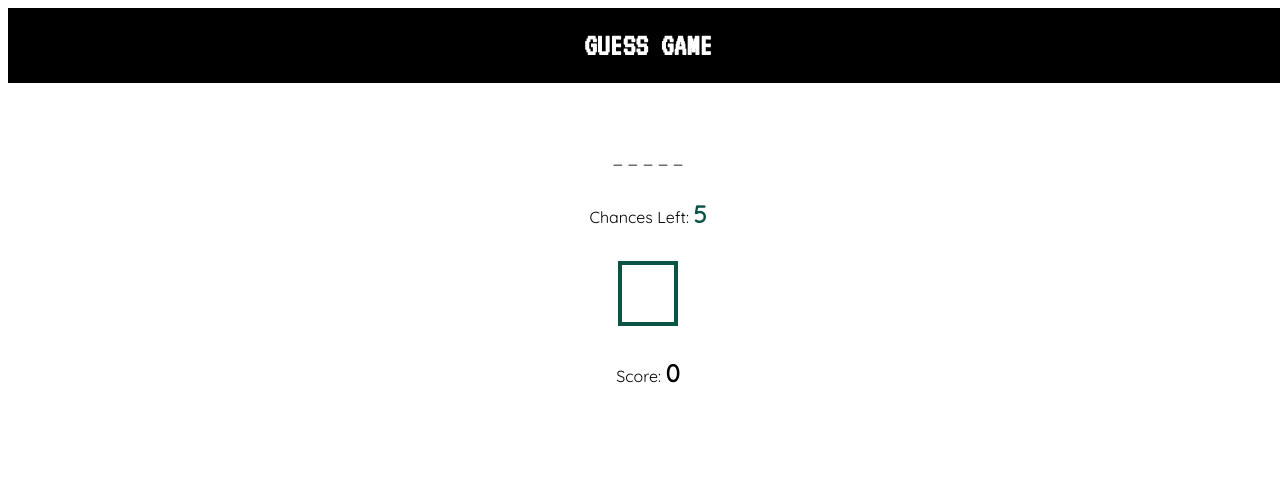
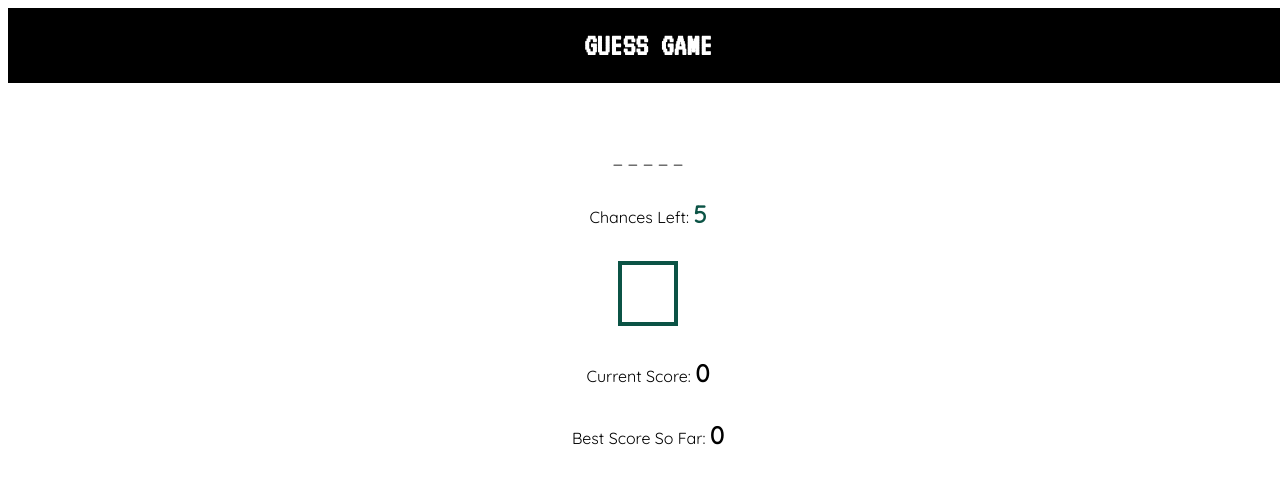
Before and after one commit to selmanbey/assignments, a plain HTML site: page week8/hangman.html in a window 1280 px wide. Drawn offline with nearby package versions, Linux system fonts and the light colour scheme.

Commit message:
new folder

```diff
--- a/week8/hangman.html
+++ b/week8/hangman.html
@@ -27,19 +27,22 @@
         <p id="notification"></p>
       </div>
       <div id="score_div">
-        <p>Score: <span class="score_board"></span></p>
+        <p>Current Score: <span class="score_board"></span></p>
+        <p>Best Score So Far: <span class="best_score_board"></span></p>
       </div>
     </div>
     <div class="gamewon">
       <p>YAY! YOU GOT IT!</p>
       <p class="word_revealed"></p>
       <p>Your current score is: <span class="score_board"></span></p>
+      <p>Best Score So Far: <span class="best_score_board"></span></p>
       <button class="continue">NEXT WORD PLEASE!</button>
     </div>
     <div class="gameoff">
-      <p id="gameover">BOO! YOU LOST!</p>
+      <p id="gameover">AH! YOU LOST!</p>
       <p class="word_revealed"></p>
       <p>Your score is: <span class="score_board"></span></p>
+      <p>Best Score So Far: <span class="best_score_board"></span></p>
       <button class="restart">WILL TRY AGAIN!</button>
     </div>
   </div>
--- a/week8/hangman.js
+++ b/week8/hangman.js
@@ -1,4 +1,8 @@
 $('document').ready( function() {
+
+
+  // Words List
+
   var hangmanWords = ['adult', 'advice', 'arrangement', 'attempt', 'autumn',
   'border', 'breeze', 'brick', 'calm', 'canal', 'cast', 'chosen', 'claw', 'coach',
   'constant', 'contrast', 'cookie', 'custom', 'damage', 'deep', 'depth',
@@ -15,23 +19,37 @@ $('document').ready( function() {
   'swung', 'tale', 'thumb', 'tobacco', 'toy', 'tray', 'tune', 'university',
   'vapor', 'vessels', 'wealth', 'wolf', 'zoo'];
 
-  var chances = 5;
-  var score = 0;
+
+  // JQuery Element Selector Variables
 
   var wordBoard = $("#word_board")
   var chancesBoard = $("#chances_board")
   var notificationBoard = $("#notification")
   var scoreBoard = $(".score_board")
+  var bestScoreBoard = $(".best_score_board")
 
-  chancesBoard.html(chances)
-  scoreBoard.html(score)
+
+  // Game Variables
+
+  var chances = 5;
+  var score = 0;
+  var bestScore = localStorage.getItem("bestScore")
+  var randomWord = hangmanWords[Math.round(Math.random() * (hangmanWords.length))].toUpperCase();
+  var chosenWord = randomWord.split("")
+  var guessedWord = [];
+  var repeatingLetters = [];
+
+  // Pre-Game Functions
+
+  function setNewBestScore(score) {
+    window.localStorage.setItem("bestScore", score);
+    bestScore = localStorage.getItem("bestScore");
+  }
 
   function colorChances(color) {
     chancesBoard.css("color", color);
     $("input").css("border-color", color);
   }
-
-  colorChances("#0B5345");
 
   function createBoard(origin, guess) {
     for (i = 1; i <= origin.length; i++) {
@@ -43,23 +61,30 @@ $('document').ready( function() {
     return word.join(" ")
   }
 
-  var randomWord = hangmanWords[Math.round(Math.random() * (hangmanWords.length))].toUpperCase();
-  var chosenWord = randomWord.split("")
-  var guessedWord = [];
-  var repeatingLetters = [];
+
+  // Setting the Initial Game Screen
 
   createBoard(randomWord, guessedWord);
   wordBoard.html(printBoard(guessedWord));
-  console.log(chosenWord);
+  chancesBoard.html(chances)
+  colorChances("#0B5345");
+  scoreBoard.html(score)
+  if (bestScore == null) {
+    setNewBestScore(0);
+  }
+  bestScoreBoard.html(bestScore)
+
+
+  // GamePlay (Keypress Event for "A Letter + Enter")
 
   $("input").keypress(function (event) {
+
     if (event.which === 13) {
       var guessedLetter = "";
       var input = $(this).val();
-      notificationBoard.html("")
+      notificationBoard.html("");
      if (/^[a-zA-Z]$/.test(input)) {
       guessedLetter = input.toUpperCase();
-
       if (repeatingLetters.includes(guessedLetter)) {
         notificationBoard.html("You already guessed this letter!");
       } else {
@@ -73,17 +98,17 @@ $('document').ready( function() {
             guessedWord[index] = guessedLetter;
             wordBoard.html(printBoard(guessedWord));
             score = score + 10;
-             scoreBoard.html(score)
+            scoreBoard.html(score);
           };
-          })
+         });
         } else {
           chances = chances - 1;
           chancesBoard.html(chances);
         };
-      }
+      };
     } else {
-      notificationBoard.html("A letter and only one letter please!")
-      guessedLetter = ""
+      notificationBoard.html("A letter and only one letter please!");
+      guessedLetter = "";
     };
 
     $(this).val("")
@@ -107,16 +132,27 @@ $('document').ready( function() {
     };
 
     if (!guessedWord.includes("_")) {
+      if (score > parseInt(bestScore, 10)) {
+        setNewBestScore(score);
+      }
+      bestScoreBoard.html(bestScore)
       $(".gamewon").css("display", "block");
       $(".gameon").css("display", "none");
       $(".word_revealed").html("The word was: ".concat(randomWord.toUpperCase()));
     } else if (chances === 0) {
+        if (score > parseInt(bestScore, 10)) {
+          setNewBestScore(score);
+        }
+      bestScoreBoard.html(bestScore)
       $(".gameoff").css("display", "block");
       $(".gameon").css("display", "none");
       $(".word_revealed").html("The word was: ".concat(randomWord.toUpperCase()));
     };
   };
 });
+
+
+  // Post-Game Functions
 
   function repeatEverything(gameCondition) {
     $(".gameoff").css("display", "none");
@@ -138,6 +174,9 @@ $('document').ready( function() {
     wordBoard.html(printBoard(guessedWord));
   };
 
+
+  // Post-Game (Button Click Event to Restart)
+
   $("button").on("click", function(event) {
     if ($(this).hasClass("continue")) {
       event.preventDefault();
```
Also changed, not shown: 1 other file. Lines whose indentation alone changed are shown as unchanged.
